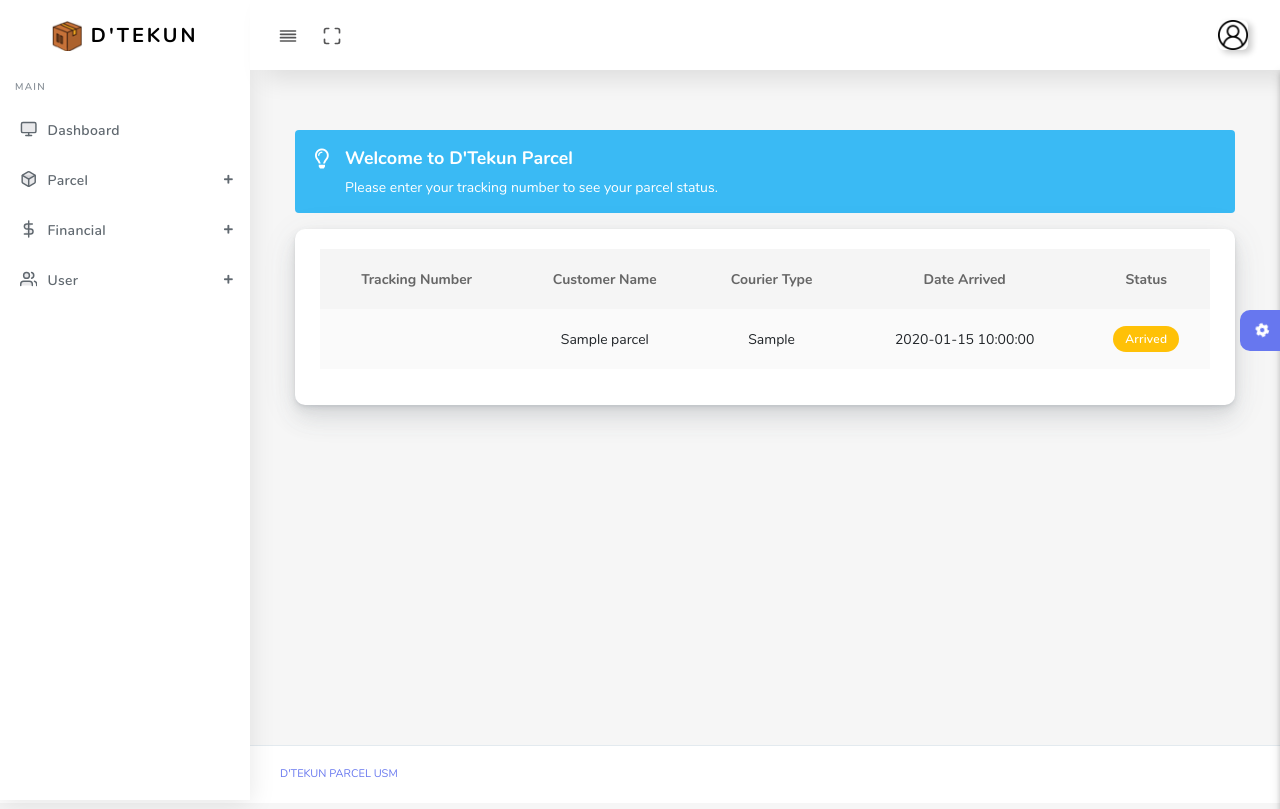
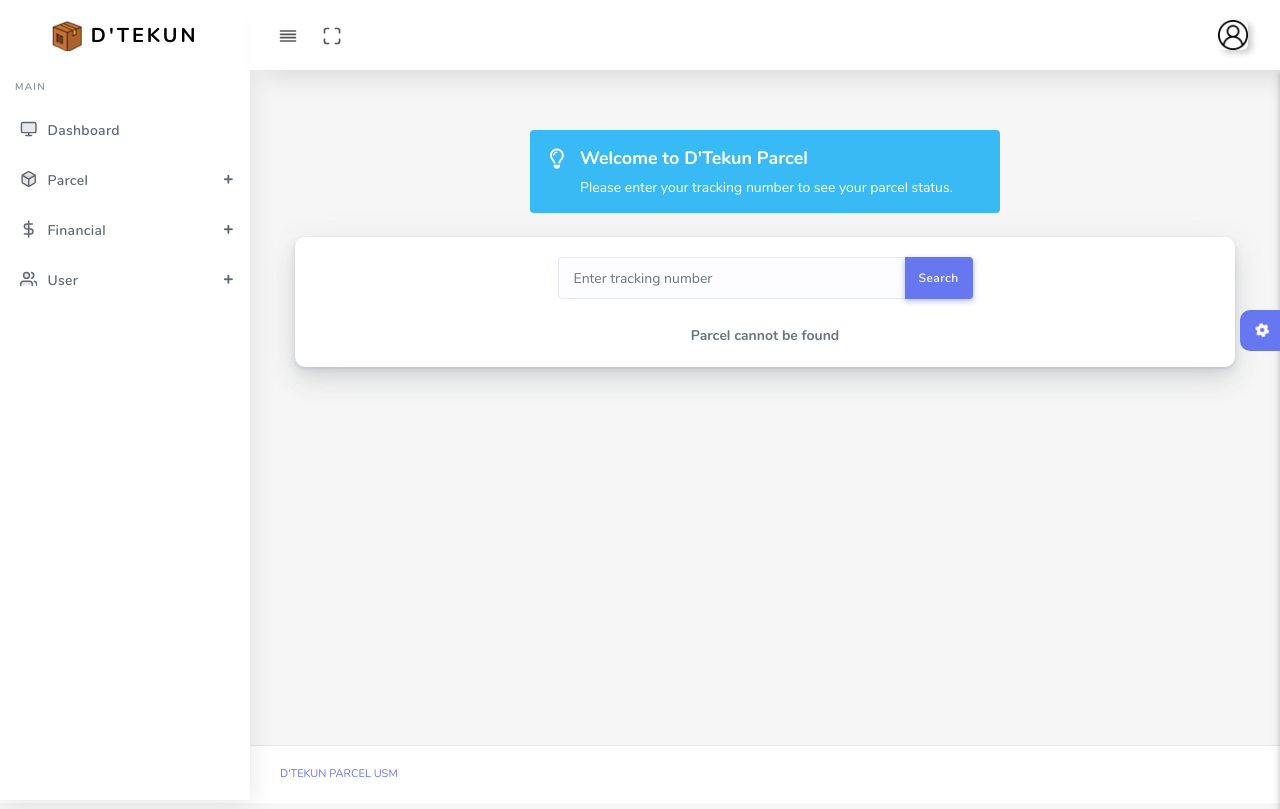
Before and after one commit to aimanrozali/dtekun-parcel, a CodeIgniter app: page /dtekun-parcel/Parcel/trackParcel in a window 1280 px wide. Run offline with CodeIgniter, Linux system fonts and the light colour scheme; tables that the repository leaves empty or names only in its code hold one stand-in row (values such as "Sample post"); data that the repository does not hold is empty; some libraries are stand-ins or nearby versions.

Commit message:
added search function on track parcel

```diff
--- a/application/config/config.php
+++ b/application/config/config.php
@@ -23,7 +23,7 @@ defined('BASEPATH') OR exit('No direct script access allowed');
 | a PHP script and you can easily do that on your own.
 |
 */
-$config['base_url'] = 'http://34.125.89.14/';
+$config['base_url'] = 'http://localhost/dtekun-parcel/';
 
 /*
 |--------------------------------------------------------------------------
--- a/application/controllers/Parcel.php
+++ b/application/controllers/Parcel.php
@@ -84,12 +84,20 @@ class Parcel extends CI_Controller
 
 	public function trackParcel()
 	{
-		//$data = $this->data;
+		$trackingNum = $this->input->get('trackingNum');
 
-		$data = $this->db->select('*')->from('Parcel')->get()->result();
+		if($trackingNum){
+			$search = $this->ParcelModel->searchParcelbyTrackingNum($trackingNum)->result();
+			if(empty($search)){
+				$search = 1;
+			}
+		}else{
+			$search = 1;
+		}
 
-		//$data['parcel'] = $this->parcelmodel->get_parcel();
-		$this->template->content->view('track-parcel', ['data' => $data]);
+		$data['search'] = $search;
+
+		$this->template->content->view('track-parcel', $data);
 
 		// Publish the template
 		$this->template->publish();
@@ -114,5 +122,4 @@ class Parcel extends CI_Controller
 		}
 		echo json_encode($response);
 	}
-
 }
--- a/application/models/ParcelModel.php
+++ b/application/models/ParcelModel.php
@@ -35,6 +35,17 @@ class ParcelModel extends CI_Model
         return $this->db->delete('Parcel', ['tracking_number' => $trackingNo]);
     }
 
+    public function searchParcelbyTrackingNum($trackingNum)
+    {
+       $this->db->select('*');
+       $this->db->from('Parcel');
+       $this->db->where('tracking_number', $trackingNum);
+       $query = $this->db->get();
+
+       return $query;
+    }
+
+
 }
 
 ?>
--- a/application/views/track-parcel.php
+++ b/application/views/track-parcel.php
@@ -1,7 +1,7 @@
 <section>
   <div class="col-12">
 
-    <div class="alert alert-info alert-has-icon">
+    <div class="col-6 m-auto alert alert-info alert-has-icon">
       <div class="alert-icon"><i class="far fa-lightbulb"></i></div>
       <div class="alert-body">
         <div class="alert-title">Welcome to D'Tekun Parcel </div>
@@ -10,12 +10,24 @@
     </div>
 
 
-    <div class="card">
+    <div class="card mt-4">
       <div class="card-body">
+        <form action="">
+          <div class="form-group">
+            <div class="col-6 m-auto input-group mb-3">
+              <input type="text" class="form-control" placeholder="Enter tracking number" name="trackingNum" required>
+              <div class="input-group-append">
+                <button class="btn btn-primary" type="submit">Search</button>
+              </div>
+            </div>
+          </div>
+        </form>
 
+        <?php $i = 1;
 
+        if ($search != 1) { ?>
           <div class="table-responsive">
-          <table class="table table-striped" id="table-1">
+            <table class="table table-hover">
               <thead>
                 <tr>
                   <th class="text-center"> Tracking Number </th>
@@ -27,84 +39,47 @@
               </thead>
               <tbody>
                 <?php
-              foreach ($data as $data) {
-                ?>
+                foreach ($search as $row) { ?>
                   <tr>
-
-                  <td class="text-center"><?php echo $data->tagID; ?></td>
+                    <!-- Trackin Number -->
                     <td class="text-center">
-                    <?php echo $data->parcel_name; ?>
+                      <?php echo $row->tracking_number; ?>
                     </td>
+                    <!-- Customer name -->
                     <td class="text-center">
-                    <?php echo $data->parcel_courier; ?>
+                      <?php echo $row->parcel_name; ?>
                     </td>
+                    <!-- Courier type -->
                     <td class="text-center">
-                    <?php echo $data->date_arrived; ?>
+                      <?php echo $row->parcel_courier; ?>
                     </td>
+                    <!-- Date arrived -->
                     <td class="text-center">
-                    <?php if ($data->parcel_status == '1') { ?>
-                      <div class="badge badge-success badge-shadow">Claimed</div>
+                      <?php echo $row->date_arrived; ?>
+                    </td>
+                    <!-- Parcel status -->
+                    <td class="text-center">
+                      <?php if ($row->parcel_status == '1') { ?>
+                        <span class="badge badge-success parcel_status" ?>Claimed</span>
                       <?php } else { ?>
-                      <div class="badge badge-warning badge-shadow">Arrived</div>
+                        <span class="badge badge-warning parcel_status">Arrived</span>
                       <?php } ?>
                     </td>
-
                   </tr>
-
-              <?php } ?>
-
-              <!-- <tr>
-
-                <td class="text-center"> ABC124</td>
-                <td class="text-center">
-                  Aiman Rozali
-                </td>
-                <td class="text-center">
-                  JNT
-                </td>
-                <td class="text-center">2018-01-20</td>
-                <td class="text-center">
-                  <div class="badge badge-warning badge-shadow">Arrived</div>
-                </td>
-
-              </tr>
-
-              <tr>
-
-                <td class="text-center"> ABC125</td>
-                <td class="text-center">
-                  Irdina
-                </td>
-                <td class="text-center">
-                  JNT
-                </td>
-                <td class="text-center">2018-01-20</td>
-                <td class="text-center">
-                  <div class="badge badge-warning badge-shadow">Arrived</div>
-                </td>
-
-              </tr>
-
-              <tr>
-
-                <td class="text-center"> ABC125</td>
-                <td class="text-center">
-                  Alya Mazlan
-                </td>
-                <td class="text-center">
-                  JNT
-                </td>
-                <td class="text-center">2018-01-20</td>
-                <td class="text-center">
-                  <div class="badge badge-success badge-shadow">Claimed</div>
-                </td>
-
-              </tr> -->
-
-
               </tbody>
             </table>
           </div>
+        <?php } ?>
+      <?php } elseif ($search == 1) { ?>
+        <table class="m-auto">
+          <thead>
+            <tr>
+              <th class="text-center"> Parcel cannot be found </th>
+            </tr>
+          </thead>
+        </table>
+      <?php } ?>
+
       </div>
     </div>
   </div>
```
Also changed, not shown: application/views/searchParcel.php (added, +25 -0 lines). Lines whose indentation alone changed are shown as unchanged.
